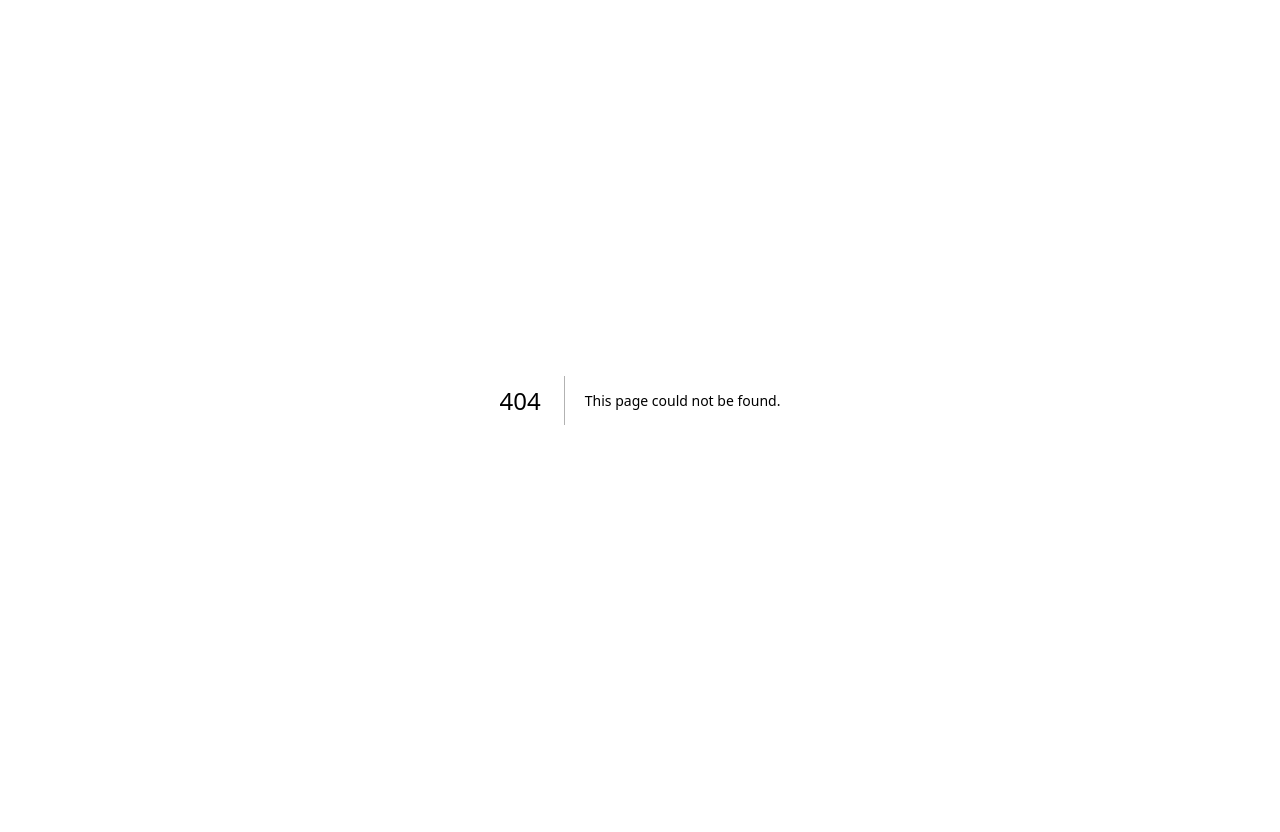
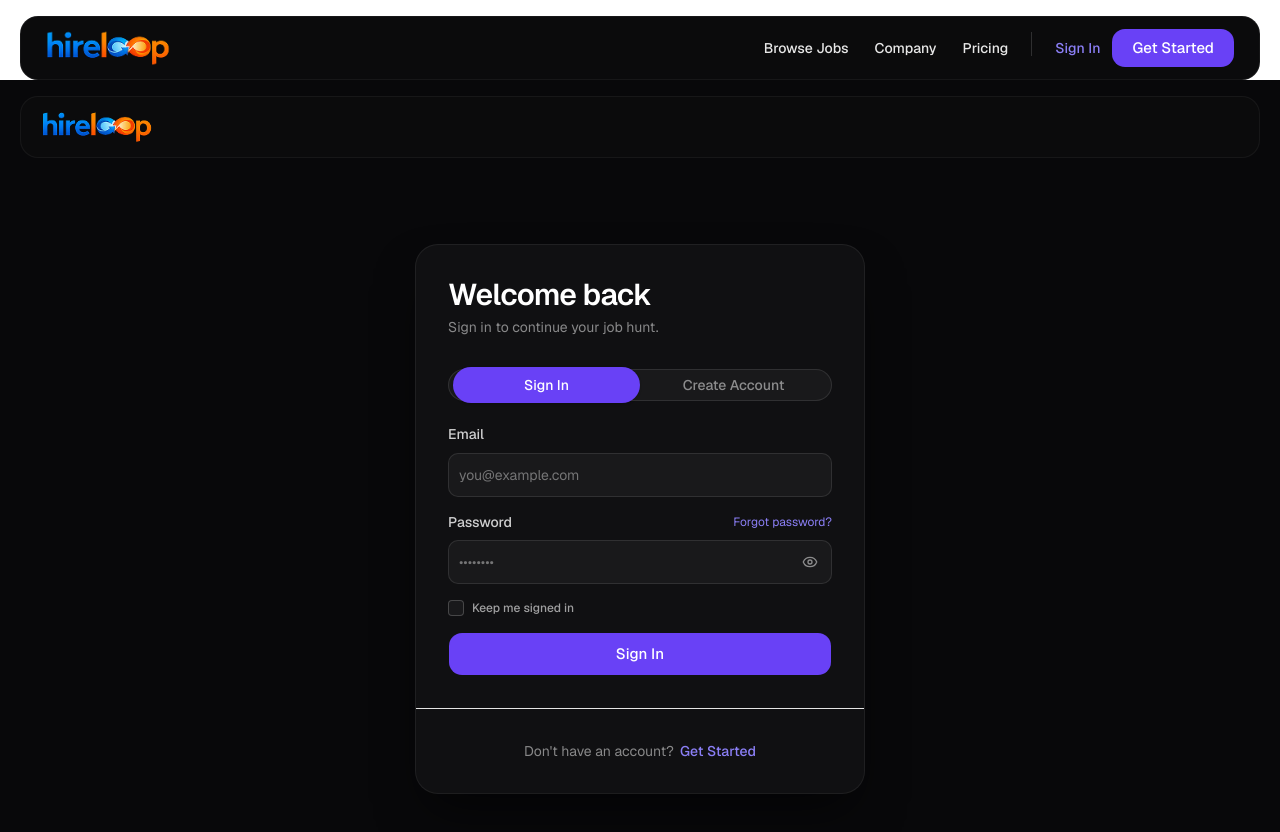
Before and after one commit to habibts/hireloop-client, a Next.js app: page /sign-in in a window 1280 px wide. Before the commit this address had no page. Shown: the top 832 px of the page. Before the commit the page ends 800 px from the top, so only its background shows below. Built offline with nearby package versions, Linux system fonts and the light colour scheme.

Commit message:
feat: implement authentication layout and forms for sign-in and sign-up

```diff
--- /dev/null
+++ b/app/(auth)/layout.tsx
@@ -0,0 +1,31 @@
+import Image from "next/image"
+import Link from "next/link"
+
+import globeLogo from "@/app/images/logo.png"
+
+export default function AuthLayout({
+  children,
+}: Readonly<{
+  children: React.ReactNode
+}>) {
+  return (
+    <div className="relative flex min-h-svh flex-col bg-[#08080a]">
+      <header className="px-3 pt-3 sm:px-5 sm:pt-4">
+        <div className="mx-auto flex w-full max-w-7xl items-center rounded-2xl border border-white/5 bg-[#0b0b0c] px-4 sm:px-5">
+          <Link href="/" className="flex items-center py-3 sm:py-3.5">
+            <Image
+              src={globeLogo}
+              alt="hireloop"
+              className="h-7 w-auto sm:h-8"
+              priority
+            />
+          </Link>
+        </div>
+      </header>
+
+      <main className="flex flex-1 items-center justify-center px-3 py-8 sm:px-5">
+        {children}
+      </main>
+    </div>
+  )
+}
--- /dev/null
+++ b/app/(auth)/sign-in/page.tsx
@@ -0,0 +1,11 @@
+import type { Metadata } from "next"
+
+import { AuthForm } from "@/components/auth/auth-form"
+
+export const metadata: Metadata = {
+  title: "Sign In — HireLoop",
+}
+
+export default function SignInPage() {
+  return <AuthForm mode="sign-in" />
+}
--- /dev/null
+++ b/app/(auth)/sign-up/page.tsx
@@ -0,0 +1,11 @@
+import type { Metadata } from "next"
+
+import { AuthForm } from "@/components/auth/auth-form"
+
+export const metadata: Metadata = {
+  title: "Create Account — HireLoop",
+}
+
+export default function SignUpPage() {
+  return <AuthForm mode="sign-up" />
+}
--- a/app/layout.tsx
+++ b/app/layout.tsx
@@ -3,6 +3,7 @@ import { Geist, Geist_Mono } from "next/font/google"
 import "./globals.css"
 import { ThemeProvider } from "@/components/theme-provider"
 import { cn } from "@/lib/utils";
+import { Navbar } from "@/components/navbar";
 
 const geist = Geist({subsets:['latin'],variable:'--font-sans'})
 
@@ -23,7 +24,10 @@ export default function RootLayout({
       className={cn("antialiased", fontMono.variable, "font-sans", geist.variable)}
     >
       <body>
-        <ThemeProvider>{children}</ThemeProvider>
+        <ThemeProvider>
+          <Navbar />
+        {children}
+        </ThemeProvider>
       </body>
     </html>
   )
--- a/app/page.tsx
+++ b/app/page.tsx
@@ -1,10 +1,9 @@
 import { HeroSection } from "@/components/hero-section"
-import { Navbar } from "@/components/navbar"
+
 
 export default function Page() {
   return (
     <div className="min-h-svh bg-[#1a1a1c]">
-      <Navbar />
       <HeroSection />
     </div>
   )
--- /dev/null
+++ b/components/auth/auth-form.tsx
@@ -0,0 +1,228 @@
+"use client"
+
+import Link from "next/link"
+import { useState } from "react"
+import { EyeIcon, EyeOffIcon } from "lucide-react"
+
+import { Button } from "@/components/ui/button"
+import { Checkbox } from "@/components/ui/checkbox"
+import {
+  Card,
+  CardContent,
+  CardDescription,
+  CardFooter,
+  CardHeader,
+  CardTitle,
+} from "@/components/ui/card"
+import {
+  Field,
+  FieldDescription,
+  FieldError,
+  FieldGroup,
+  FieldLabel,
+} from "@/components/ui/field"
+import { Input } from "@/components/ui/input"
+import { Label } from "@/components/ui/label"
+import { Tabs, TabsList, TabsTrigger } from "@/components/ui/tabs"
+
+type AuthMode = "sign-in" | "sign-up"
+
+const AUTH_TABS: Array<{
+  mode: AuthMode
+  value: string
+  label: string
+  href: string
+}> = [
+  { mode: "sign-in", value: "sign-in", label: "Sign In", href: "/sign-in" },
+  {
+    mode: "sign-up",
+    value: "sign-up",
+    label: "Create Account",
+    href: "/sign-up",
+  },
+]
+
+export function AuthForm({ mode }: { mode: AuthMode }) {
+  const [collectedData, setCollectedData] = useState<Record<
+    string,
+    FormDataEntryValue
+  > | null>(null)
+  const [showPassword, setShowPassword] = useState(false)
+
+  function handleSubmit(event: React.FormEvent<HTMLFormElement>) {
+    event.preventDefault()
+
+    const formData = new FormData(event.currentTarget)
+    const data = Object.fromEntries(formData.entries())
+
+    // TODO: replace with real auth integration (better-auth signIn/signUp)
+    console.log(`[${mode}] collected form data:`, data)
+    setCollectedData(data)
+  }
+
+  const isSignIn = mode === "sign-in"
+
+  return (
+    <Card className="w-full max-w-md rounded-3xl border-0 bg-[#101012] text-white shadow-2xl ring-1 shadow-black/60 ring-white/10 [--card-spacing:--spacing(6)] sm:[--card-spacing:--spacing(8)]">
+      <CardHeader className="pb-0">
+        <CardTitle className="text-2xl font-semibold tracking-tight sm:text-3xl">
+          {isSignIn ? "Welcome back" : "Create your account"}
+        </CardTitle>
+        <CardDescription className="text-white/50">
+          {isSignIn
+            ? "Sign in to continue your job hunt."
+            : "Join HireLoop and find your dream job."}
+        </CardDescription>
+      </CardHeader>
+
+      <CardContent>
+        <Tabs value={mode} className="gap-0">
+          {/* Toggle between the two auth pages */}
+          <TabsList className="h-auto w-full rounded-full border border-white/10 bg-white/[0.04] p-1">
+            {AUTH_TABS.map((tab) => (
+              <TabsTrigger
+                key={tab.value}
+                value={tab.value}
+                render={<Link href={tab.href} />}
+                className="h-9 rounded-full text-white/50 hover:text-white data-active:bg-[#6941f6] data-active:text-white dark:data-active:border-transparent"
+              >
+                {tab.label}
+              </TabsTrigger>
+            ))}
+          </TabsList>
+
+          <form onSubmit={handleSubmit} className="mt-6">
+            <FieldGroup className="gap-4">
+              {!isSignIn && (
+                <Field>
+                  <FieldLabel htmlFor="name" className="text-white/80">
+                    Full name
+                  </FieldLabel>
+                  <Input
+                    id="name"
+                    name="name"
+                    type="text"
+                    required
+                    autoComplete="name"
+                    placeholder="John Doe"
+                    className="h-11 border-white/10 bg-white/[0.04] text-white placeholder:text-white/40"
+                  />
+                  <FieldError />
+                </Field>
+              )}
+
+              <Field>
+                <FieldLabel htmlFor="email" className="text-white/80">
+                  Email
+                </FieldLabel>
+                <Input
+                  id="email"
+                  name="email"
+                  type="email"
+                  required
+                  autoComplete="email"
+                  placeholder="you@example.com"
+                  className="h-11 border-white/10 bg-white/[0.04] text-white placeholder:text-white/40"
+                />
+                <FieldError />
+              </Field>
+
+              <Field>
+                <FieldLabel
+                  htmlFor="password"
+                  className="w-full items-center justify-between text-white/80"
+                >
+                  Password
+                  {isSignIn && (
+                    <a
+                      href="#"
+                      className="text-xs font-normal text-[#8b7ff6] hover:text-[#a99bff]"
+                    >
+                      Forgot password?
+                    </a>
+                  )}
+                </FieldLabel>
+                <div className="relative">
+                  <Input
+                    id="password"
+                    name="password"
+                    type={showPassword ? "text" : "password"}
+                    required
+                    minLength={8}
+                    autoComplete={
+                      isSignIn ? "current-password" : "new-password"
+                    }
+                    placeholder="••••••••"
+                    className="h-11 border-white/10 bg-white/[0.04] pr-10 text-white placeholder:text-white/40"
+                  />
+                  <button
+                    type="button"
+                    onClick={() => setShowPassword((show) => !show)}
+                    aria-label={
+                      showPassword ? "Hide password" : "Show password"
+                    }
+                    aria-pressed={showPassword}
+                    className="absolute top-1/2 right-2 flex size-7 -translate-y-1/2 items-center justify-center rounded-lg text-white/50 transition-colors hover:bg-white/10 hover:text-white focus-visible:border-ring focus-visible:ring-3 focus-visible:ring-ring/50 focus-visible:outline-none"
+                  >
+                    {showPassword ? (
+                      <EyeOffIcon aria-hidden="true" className="size-4" />
+                    ) : (
+                      <EyeIcon aria-hidden="true" className="size-4" />
+                    )}
+                  </button>
+                </div>
+                {!isSignIn && (
+                  <FieldDescription className="text-white/40">
+                    Must be at least 8 characters.
+                  </FieldDescription>
+                )}
+                <FieldError />
+              </Field>
+
+              <div className="flex items-center gap-2">
+                <Checkbox
+                  id={`${mode}-terms`}
+                  name="accepted"
+                  value="true"
+                  required={!isSignIn}
+                  className="border-white/20 bg-white/[0.04] text-[#6941f6]"
+                />
+                <Label
+                  htmlFor={`${mode}-terms`}
+                  className="text-xs text-white/60"
+                >
+                  {isSignIn
+                    ? "Keep me signed in"
+                    : "I agree to the Terms of Service and Privacy Policy"}
+                </Label>
+              </div>
+
+              <Button
+                type="submit"
+                className="h-11 w-full rounded-xl bg-[#6941f6] text-[15px] text-white hover:bg-[#5a35db]"
+              >
+                {isSignIn ? "Sign In" : "Create Account"}
+              </Button>
+            </FieldGroup>
+          </form>
+
+          {collectedData && (
+            <pre className="mt-4 max-h-32 overflow-auto rounded-xl bg-white/[0.04] p-3 text-xs text-white/50">
+              {`Collected: ${JSON.stringify(collectedData, null, 2)}`}
+            </pre>
+          )}
+        </Tabs>
+      </CardContent>
+
+      <CardFooter className="justify-center gap-1.5 bg-transparent text-sm text-white/50">
+        {isSignIn ? "Don't have an account?" : "Already have an account?"}
+        <Link
+          href={isSignIn ? "/sign-up" : "/sign-in"}
+          className="font-medium text-[#8b7ff6] hover:text-[#a99bff]"
+        >
+          {isSignIn ? "Get Started" : "Sign In"}
+        </Link>
+      </CardFooter>
+    </Card>
+  )
+}
```
